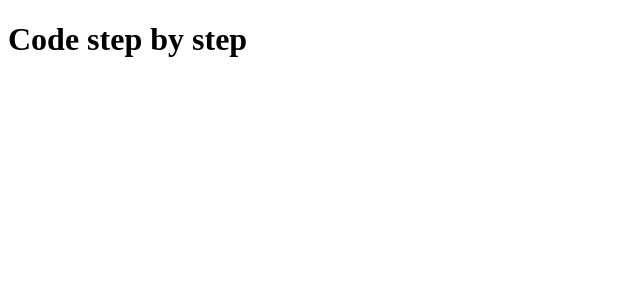
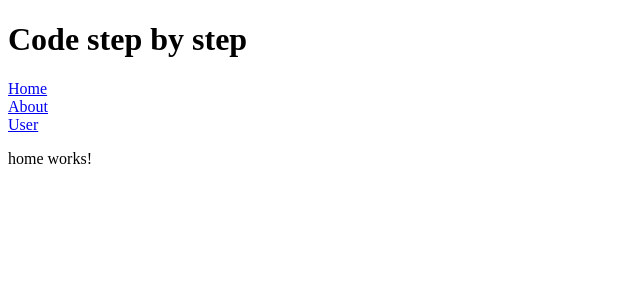
Before and after one commit to mmraihan/Angular-CodeStepByStep, an Angular app in the folder routing-blog/: page / in a window 1280 px wide. Shown: the top 300 px of the page, without its empty margins (0-640 px from the left). Built offline with nearby package versions, Linux system fonts and the light colour scheme.

Commit message:
Basic Routing.

```diff
--- a/routing-blog/src/app/app-routing.module.ts
+++ b/routing-blog/src/app/app-routing.module.ts
@@ -1,7 +1,23 @@
 import { NgModule } from '@angular/core';
 import { RouterModule, Routes } from '@angular/router';
+import { AboutComponent } from './about/about.component';
+import { HomeComponent } from './home/home.component';
+import { UserComponent } from './user/user.component';
 
-const routes: Routes = [];
+const routes: Routes = [
+  {
+    component: AboutComponent,
+    path: 'about'
+  },
+  {
+    component: UserComponent,
+    path: 'user'
+  },
+  {
+    component: HomeComponent,
+    path:''
+  }
+];
 
 @NgModule({
   imports: [RouterModule.forRoot(routes)],
--- a/routing-blog/src/app/app.component.html
+++ b/routing-blog/src/app/app.component.html
@@ -1 +1,5 @@
 <h1>Code step by step</h1>
+<a routerLink="">Home</a><br>
+<a routerLink="about">About</a><br>
+<a routerLink="user">User</a>
+<router-outlet></router-outlet>
```
